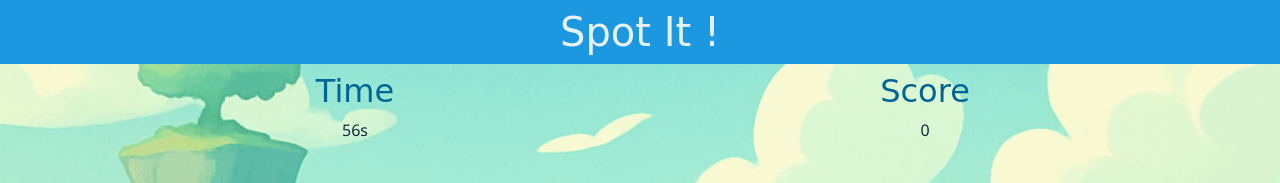
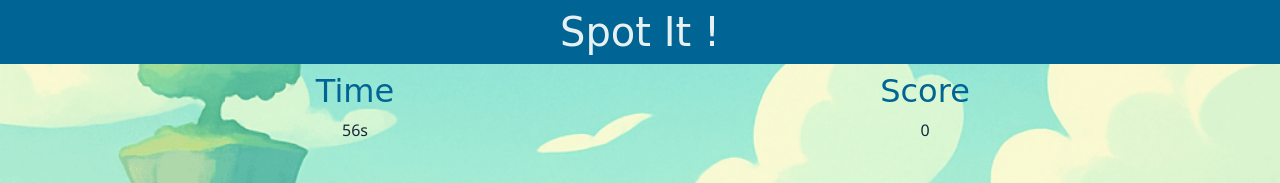
Before and after one commit to John-SSL/Milestone-Project-2, a plain HTML site: page game.html in a window 1280 px wide. Shown: the top 183 px of the page. Drawn offline with nearby package versions, Linux system fonts and the light colour scheme; a web font is replaced by a local one.

Commit message:
Change header background colour to improve readability

```diff
--- a/assets/css/style.css
+++ b/assets/css/style.css
@@ -45,7 +45,7 @@ main {
 /* Heading section */
 header {
     color: var(--highlight-color-light);
-    background-color: var(--highlight-color);
+    background-color: var(--primary-color);
 }
 
 /* Info section */
```
